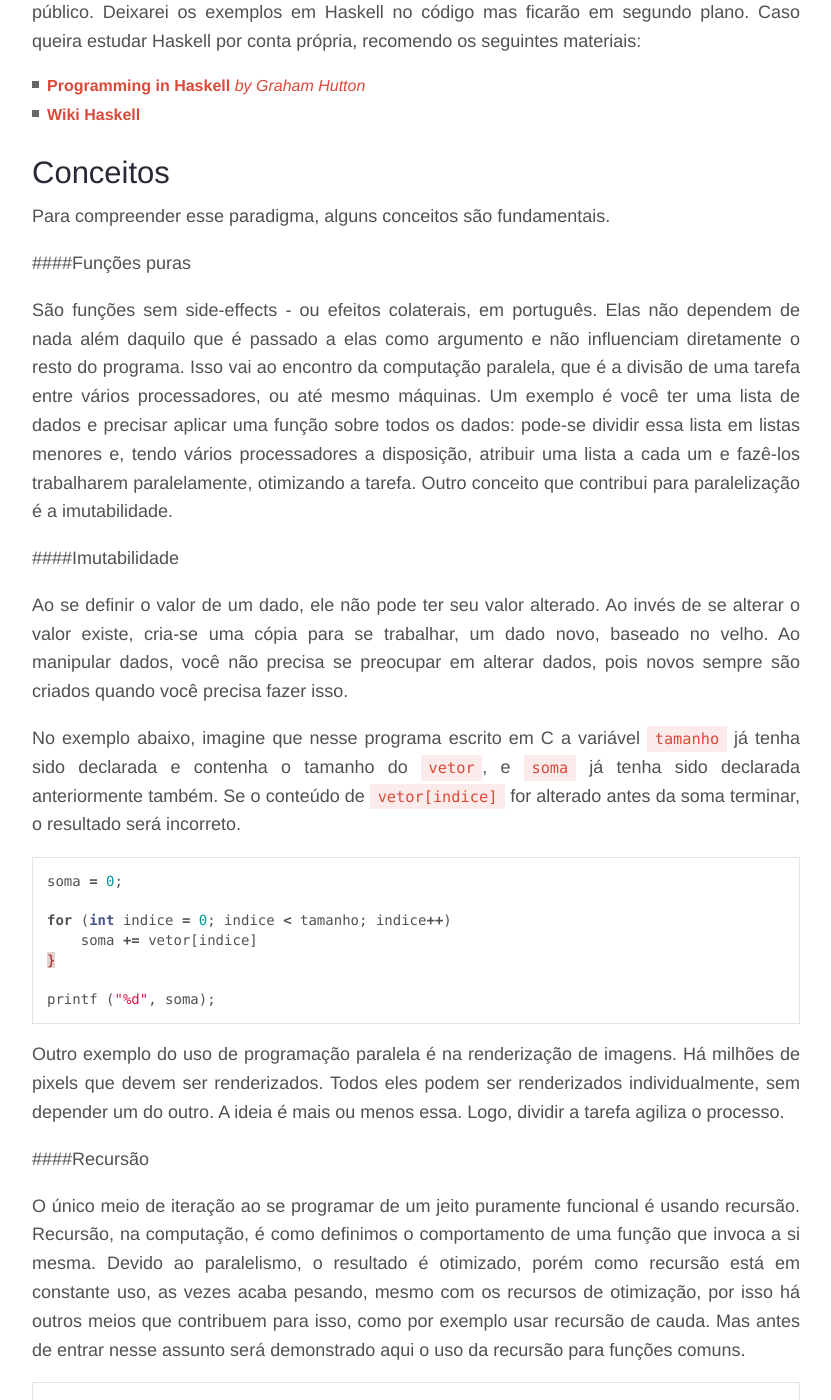
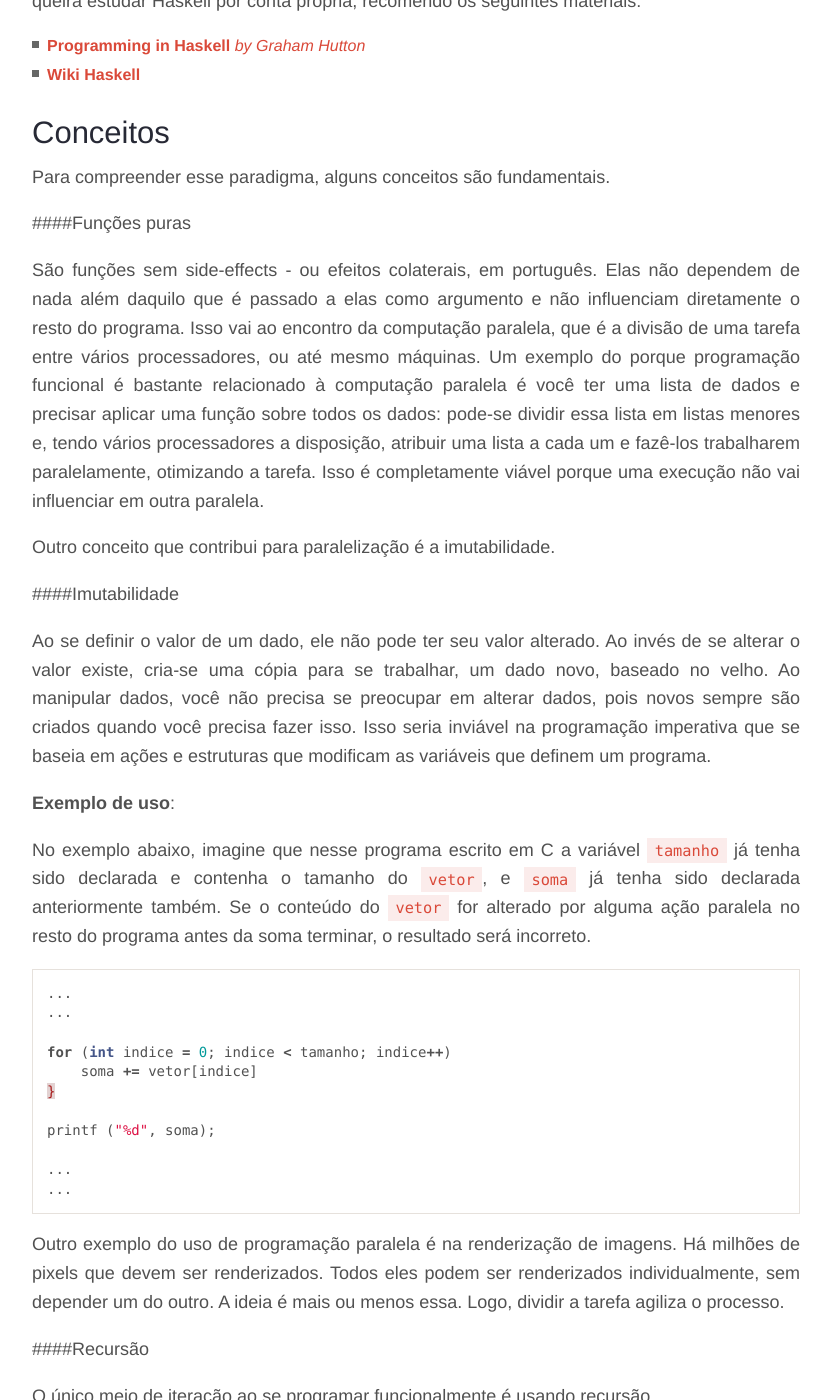
Before and after one commit to tkovs/tkovs.github.io, a Jekyll site: the page built from _posts/2016-04-04-programacao-funcional.md, in a window 1280 px wide and 1400 px high, scrolled down 804 px. Shown: the whole window, without its empty margins (224-1055 px from the left). Built offline with Jekyll 4.4.1, drawn with Linux system fonts in a browser that asks for light colours; nearby versions of some CDN libraries; comment, search, counter and statistics services are not loaded; some of the changed text lies outside the part shown.

Commit message:
Refatoração do texto sobre programação funcional até a linha 194

```diff
--- a/_posts/2016-04-04-programacao-funcional.md
+++ b/_posts/2016-04-04-programacao-funcional.md
@@ -14,9 +14,9 @@ Um paradigma de programação é um modo de se classificar linguagens de program
 recursos que elas disponibilizam e o seu funcionamento. Linguagens de programação podem estar
 embasadas em apenas um paradigma, e podem ser multiparadigmas. Os mais comuns são o **orientado a
 objetos**, o **imperativo**, e o **funcional**.
-O paradigma funcional é, naturalmente, um paradigma declarativo, pois os programas se focam mais no
-que deve ser feito do que nos passos para o fazer. Há conceitos que devem ser compreendidos para se
-programar funcionalmente, e eles serão abordados no decorrer do texto.
+
+Há conceitos que devem ser compreendidos para se programar funcionalmente, e eles serão
+abordados no decorrer do texto.
 
 ## Haskell
 
@@ -38,30 +38,42 @@ Para compreender esse paradigma, alguns conceitos são fundamentais.
 São funções sem side-effects - ou efeitos colaterais, em português. Elas não
 dependem de nada além daquilo que é passado a elas como argumento e não influenciam diretamente o
 resto do programa. Isso vai ao encontro da computação paralela, que é a divisão de uma tarefa entre
-vários processadores, ou até mesmo máquinas. Um exemplo é você ter uma lista de dados e precisar aplicar
+vários processadores, ou até mesmo máquinas. Um exemplo do porque programação funcional é bastante
+relacionado à computação paralela é você ter uma lista de dados e precisar aplicar
 uma função sobre todos os dados: pode-se dividir essa lista em listas menores e, tendo vários
 processadores a disposição, atribuir uma lista a cada um e fazê-los trabalharem paralelamente,
-otimizando a tarefa. Outro conceito que contribui para paralelização é a imutabilidade.
+otimizando a tarefa. Isso é completamente viável porque uma execução não vai influenciar em outra
+paralela.
+
+Outro conceito que contribui para paralelização é a imutabilidade.
 
 ####Imutabilidade
 
 Ao se definir o valor de um dado, ele não pode ter seu valor alterado. Ao invés
 de se alterar o valor existe, cria-se uma cópia para se trabalhar, um dado novo, baseado no velho.
 Ao manipular dados, você não precisa se preocupar em alterar dados, pois novos sempre são criados
-quando você precisa fazer isso.
+quando você precisa fazer isso. Isso seria inviável na programação imperativa que se baseia em ações
+e estruturas que modificam as variáveis que definem um programa.
+
+**Exemplo de uso**:
 
 No exemplo abaixo, imagine que nesse programa escrito em C a variável `tamanho` já tenha sido
 declarada e contenha o tamanho do `vetor`, e `soma` já tenha sido declarada anteriormente também. Se o
-conteúdo de `vetor[indice]` for alterado antes da soma terminar, o resultado será incorreto.
+conteúdo do `vetor` for alterado por alguma ação paralela no resto do programa antes da soma terminar,
+o resultado será incorreto.
 
 {% highlight c %}
-soma = 0;
+...
+...
 
 for (int indice = 0; indice < tamanho; indice++)
     soma += vetor[indice]
 }
 
 printf ("%d", soma);
+
+...
+...
 {% endhighlight %}
 
 Outro exemplo do uso de programação paralela é na renderização de imagens. Há milhões de pixels que
@@ -70,12 +82,14 @@ A ideia é mais ou menos essa. Logo, dividir a tarefa agiliza o processo.
 
 ####Recursão
 
-O único meio de iteração ao se programar de um jeito puramente funcional é usando recursão.
-Recursão, na computação, é como definimos o comportamento de uma função que invoca a si mesma.
+O único meio de iteração ao se programar funcionalmente é usando recursão.
+
+Recursão em funções, na computação, é como definimos o comportamento de uma função que invoca a si mesma.
 Devido ao paralelismo, o resultado é otimizado, porém como recursão está em constante uso, as vezes
 acaba pesando, mesmo com os recursos de otimização, por isso há outros meios que contribuem para
 isso, como por exemplo usar recursão de cauda.
-Mas antes de entrar nesse assunto será demonstrado aqui o uso da recursão para funções comuns.
+
+Mas antes de entrar nesse assunto, será demonstrado aqui o uso da recursão para funções comuns.
 
 {% highlight haskell linenos %}
 -- Soma de uma lista
@@ -109,14 +123,11 @@ fat x = x * fat (x-1)
 {% endhighlight %}
 
 Recursão de cauda, ou **tail call** em inglês, é como uma subcategoria da recursão, e é usada pois
-na recursão comum o número de chamadas à função aumenta, dessa forma a pilha acaba estourando.
-Explicando isso de uma maneira simples, uma função com recursão de cauda é uma função onde a chamada
-a si mesma ocorre apenas no final da função, pois a cauda de uma função é sua última ação, seu
-último cálculo, dessa forma não é preciso manter na pilha de chamada os valores de retorno. É
-verdade que funções recursivas podem ser mais custosas do que iterações, mas normalmente os
-compiladores de linguagens funcionais transformam chamadas a funções com recursão de cauda em laços,
-o que dá a eficiência de um loop, o código provavelmente ficará mais legível, e as chamadas à função
-podem ser divididas entre processadores/máquinas.
+na recursão comum o número de chamadas à função aumenta, consequentemente estourando a pilha.
+Explicando isso de uma maneira simples: uma função com recursão de cauda é uma função onde a chamada
+a si mesma ocorre apenas no final da função, não precisando manter na pilha de chamada os valores de
+retorno. É verdade que funções recursivas podem ser mais custosas do que iterações, mas normalmente os
+compiladores de linguagens funcionais transformam chamadas a funções com recursão de cauda em loops.
 
 > O código abaixo mostra a escrita e o funcionamento da função fibonacci sem usar tail call.
 
```
Also changed, not shown: other parts of _posts/2016-04-04-programacao-funcional.md (+2 -2 lines).
